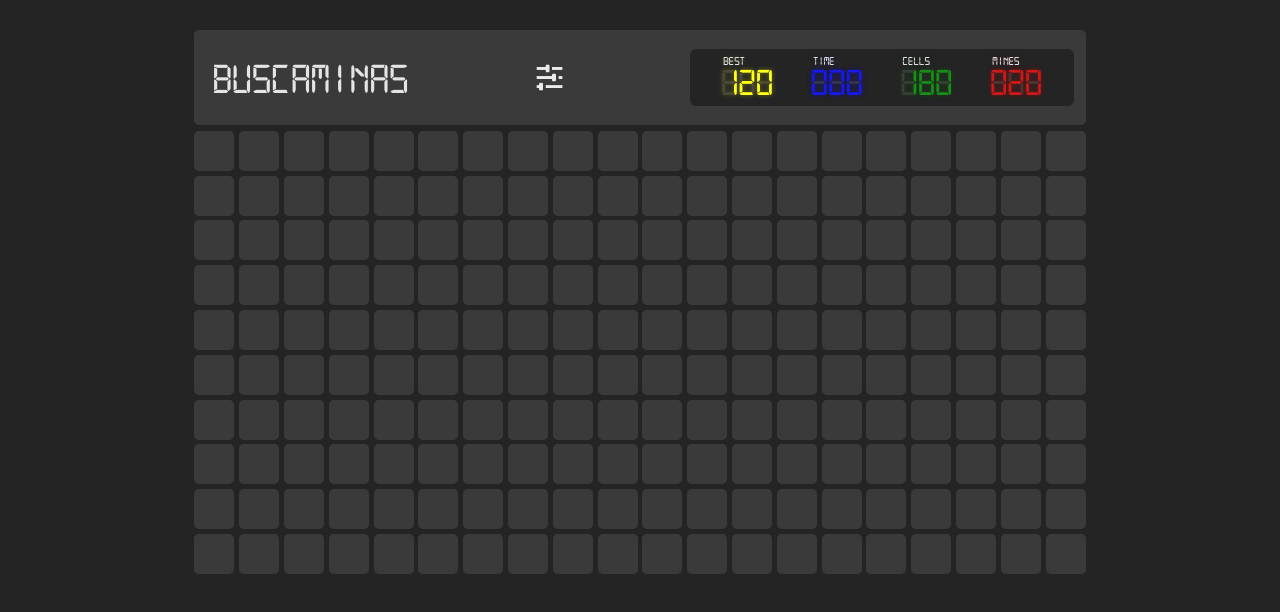
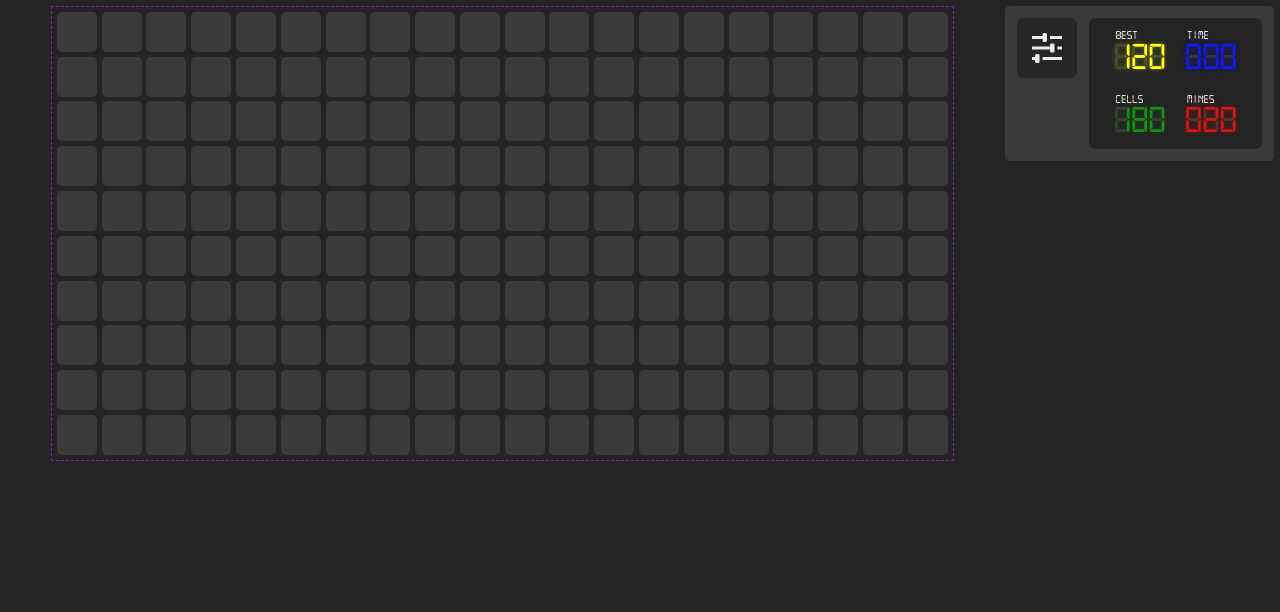
Before and after one commit to javlocan/buscaminas, a React (Vite) app: page / in a window 1280 px wide. Shown: the top 612 px of the page. Built offline with nearby package versions, Linux system fonts and the light colour scheme.

Commit message:
Desktop scrolling fix and few changes

```diff
--- a/src/App.css
+++ b/src/App.css
@@ -1,30 +1,37 @@
 /*--------- PANEL ---------*/
 
 .panel {
+  width: 100%;
   display: flex;
   flex-direction: row;
-  flex-wrap: wrap;
-  justify-content: space-between;
+
+  justify-content: space-around;
   align-items: center;
-
+  gap: 0.5rem;
   position: relative;
   user-select: none;
-  padding-bottom: 0.5rem;
-  padding-inline: 5vw;
+
   font-family: "DIGI", monospace;
 }
 
-.panel h1 {
-  margin-left: 0.25rem;
-  margin-bottom: 0.25rem;
+@media (min-width: 900px) {
+  .panel {
+    flex-direction: row-reverse;
+    align-items: flex-start;
+  }
 }
+
 .settings--button {
   opacity: 0.9;
   cursor: pointer;
-  width: 1.3rem;
+  width: 2.5rem;
+  aspect-ratio: 1/1;
   transition: scale 0.1s;
-  margin-inline: 0.25rem;
+  padding: 0.5rem;
+  border-radius: 0.25rem;
+  background-color: #242424;
 }
+
 .settings--button:hover {
   scale: 1.2;
   transition: scale 0.1s;
@@ -36,7 +43,7 @@
   flex-direction: row;
   justify-content: space-evenly;
   flex-wrap: wrap;
-
+  padding: 0.2rem 0.5rem;
   gap: 0.25rem;
   background-color: #242424;
   border-radius: 0.25rem;
@@ -119,15 +126,25 @@
 /*--------- CELDAS ---------*/
 
 .board {
-  width: 100%;
+  width: fit-content;
   margin: 0 auto;
 
   display: grid;
   place-items: center;
 
   gap: 0.2rem;
+  scrollbar-width: none;
+}
+@media (min-width: 900px) {
+  .board--with-limits {
+    padding: 0.2rem;
+    border: 1px dashed rgb(125, 41, 167);
+  }
 }
 
+.board::-webkit-scrollbar {
+  display: none;
+}
 .cell {
   user-select: none;
 
--- a/src/App.tsx
+++ b/src/App.tsx
@@ -107,8 +107,8 @@ function App() {
           bestScore={bestScore}
         />
       </header>
-      <main className="board--container">
-        <div className="board">
+      <main>
+        <div className="board board--with-limits">
           {board.cells.map((cell) => (
             <Cell
               key={cell.id}
--- a/src/components/Panel.tsx
+++ b/src/components/Panel.tsx
@@ -19,14 +19,6 @@ export const Panel: React.FC<Props> = React.memo((props: Props) => {
 
   return (
     <div className="panel">
-      <h1>Buscaminas</h1>
-      <img
-        src="/settings.png"
-        alt="settings"
-        className="settings--button"
-        onClick={() => dispatch({ type: "PAUSE" })}
-      />
-
       <div className="display--container">
         <span id="bestscore" className="display">
           {bestScore.toString().padStart(3, "0")}
@@ -41,6 +33,12 @@ export const Panel: React.FC<Props> = React.memo((props: Props) => {
           {minesLeft.toString().padStart(3, "0")}
         </span>
       </div>
+      <img
+        src="/settings.png"
+        alt="settings"
+        className="settings--button"
+        onClick={() => dispatch({ type: "PAUSE" })}
+      />
     </div>
   );
 });
--- a/src/index.css
+++ b/src/index.css
@@ -13,16 +13,6 @@
   -webkit-font-smoothing: antialiased;
   -moz-osx-font-smoothing: grayscale;
   -webkit-text-size-adjust: 100%;
-}
-
-#root {
-  width: 100%;
-  height: 100%;
-  display: flex;
-  flex-direction: column;
-  justify-content: center;
-  gap: 0.25rem;
-  padding: 0.25rem;
 }
 
 @font-face {
@@ -49,30 +39,50 @@ a {
   text-decoration: none;
 }
 
-html {
+html,
+body {
   scroll-behavior: smooth;
   overflow: hidden;
 }
+html::-webkit-scrollbar {
+  display: none;
+}
 body {
-  overflow: hidden;
-  margin-inline: auto;
-  width: 100vw;
-  height: 100vh;
-  height: 100dvh;
-
   display: flex;
   flex-direction: column;
+  justify-content: center;
   align-items: center;
-  justify-content: start;
 }
 body::-webkit-scrollbar {
   display: none;
 }
 
+#root {
+  position: relative;
+  width: 100vw;
+  height: 100vh;
+  height: 100dvh;
+  display: flex;
+  flex-direction: column;
+  justify-content: center;
+  gap: 0.25rem;
+  padding: 0.25rem;
+  scrollbar-width: none;
+}
+#root::-webkit-scrollbar {
+  display: none;
+}
+
 header {
   position: sticky;
-  width: 100%;
+  width: auto;
 
+  display: flex;
+  flex-direction: row;
+  justify-content: center;
+  align-items: center;
+  gap: 0.25rem;
+  padding: 0.5rem;
   border-radius: 0.2rem;
   background: rgba(255, 255, 255, 0.1);
 }
@@ -80,6 +90,7 @@ header {
 main {
   overflow: scroll;
   scrollbar-width: none;
+  width: 100%;
   height: 100%;
   gap: 0.2rem;
 }
@@ -101,23 +112,16 @@ h1 {
  */
 @media (min-width: 900px) {
   #root {
-    width: auto;
-    gap: 0.25rem;
-  }
-  body {
-    flex-wrap: wrap;
-    scrollbar-width: none;
+    flex-direction: row-reverse;
+    width: 100%;
+
     justify-content: center;
-    align-items: center;
+    align-items: start;
   }
   header {
-    margin: 0 auto;
-    max-width: 80vw;
-    margin-top: 1rem;
+    padding: 0;
   }
   main {
-    overflow: scroll;
-    scrollbar-width: auto;
-    padding-bottom: 1rem;
+    width: 100vw;
   }
 }
--- a/src/main.tsx
+++ b/src/main.tsx
@@ -4,8 +4,4 @@ import App from "./App.tsx";
 
 import "./index.css";
 
-ReactDOM.createRoot(document.getElementById("root")!).render(
-  <React.StrictMode>
-    <App />
-  </React.StrictMode>
-);
+ReactDOM.createRoot(document.getElementById("root")!).render(<App />);
```
